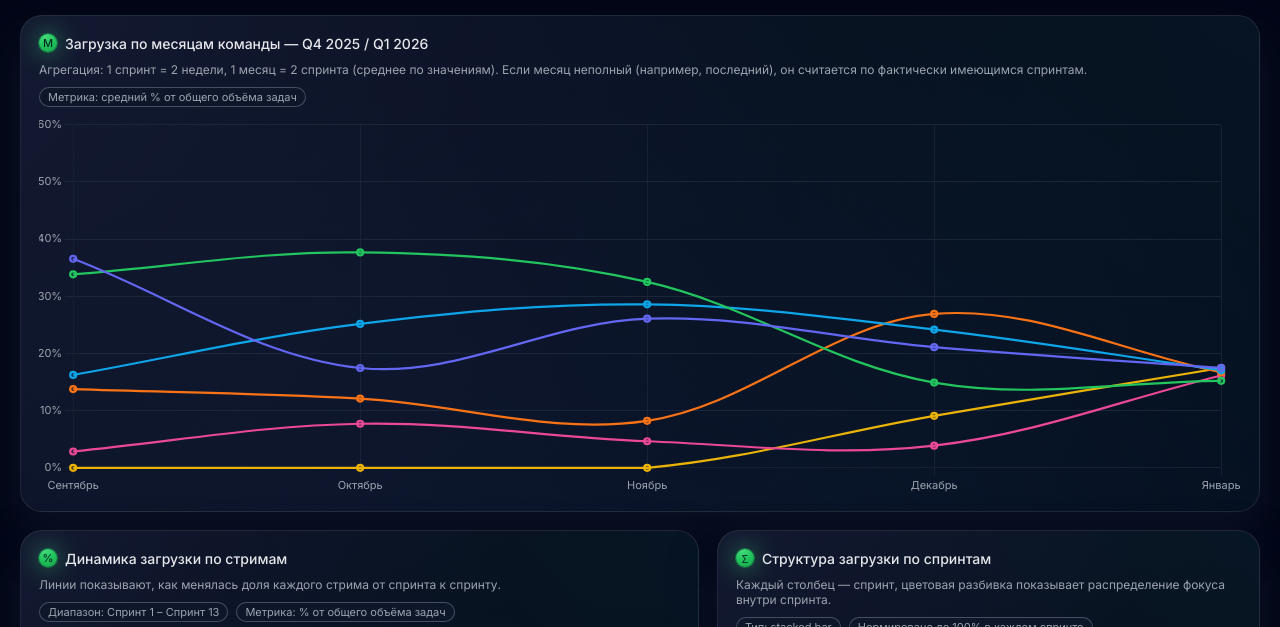
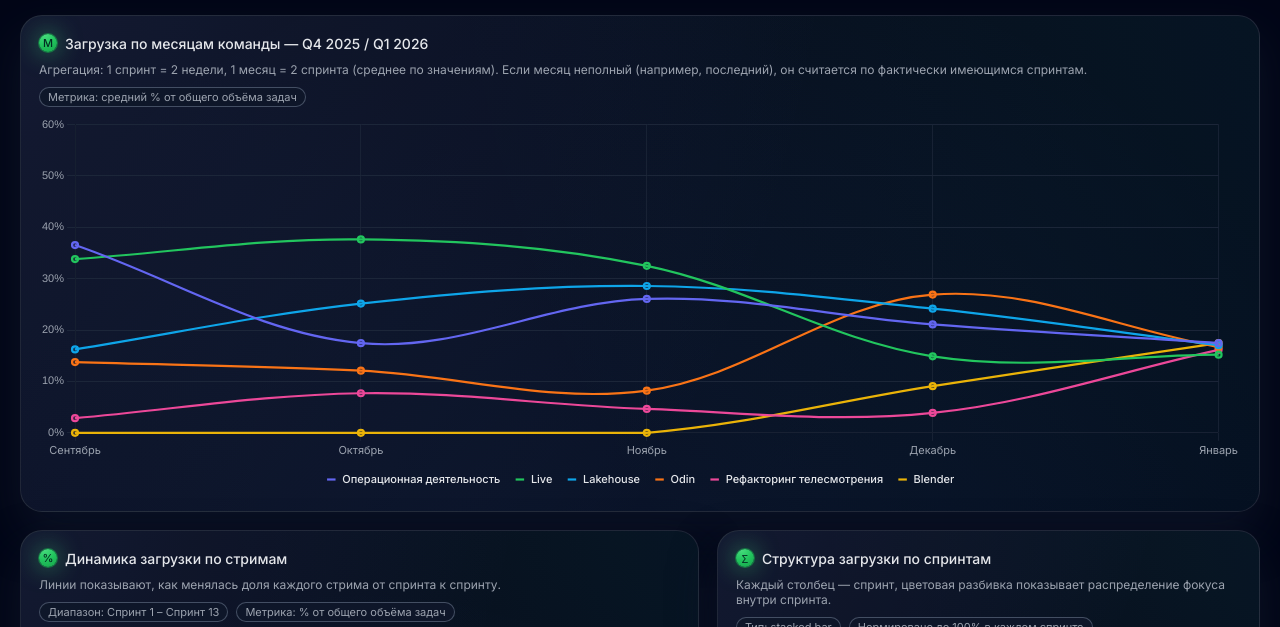
Before and after one commit to Andrew32bit/mts-dashboard, a plain HTML site: page index.html in a window 1280 px wide. Shown: the part 104-731 px from the top of the page. Drawn offline with nearby package versions, Linux system fonts and the light colour scheme.

Commit message:
add dash

```diff
--- a/index.html
+++ b/index.html
@@ -604,9 +604,54 @@
       labels: monthLabels,
       datasets: makeLineDatasets(monthLabels, monthlyData)
     },
-        options: commonLineOptions({ suggestedMax: 60 })
+    options: {
+      responsive: true,
+      maintainAspectRatio: false,
+      interaction: { mode: "nearest", intersect: false },
+      plugins: {
+        legend: {
+          display: true,
+          position: "bottom",
+          labels: {
+            color: "#e5e7eb",
+            font: {
+              family: "Inter",
+              size: 11,
+              weight: "500"
+            },
+            boxWidth: 14,
+            boxHeight: 6,
+            padding: 14,
+            usePointStyle: true,
+            pointStyle: "line"
+          }
+        },
+        tooltip: tooltipOptions()
+      },
+      scales: {
+        x: {
+          grid: { color: "rgba(30, 41, 59, 0.7)" },
+          ticks: {
+            color: "#9ca3af",
+            font: { family: "Inter", size: 11 }
+          }
+        },
+        y: {
+          beginAtZero: true,
+          suggestedMax: 60,
+          grid: { color: "rgba(30, 41, 59, 0.9)" },
+          ticks: {
+            color: "#9ca3af",
+            font: { пше: "Inter", size: 11 },
+            callback: (value) => value + "%"
+          }
+        }
+      },
+      animation: { duration: 900, easing: "easeOutCubic" }
+    }
   });
 }
+
 
     // ====== Общие опции ======
     function tooltipOptions() {
```
Lines whose indentation alone changed are shown as unchanged.
